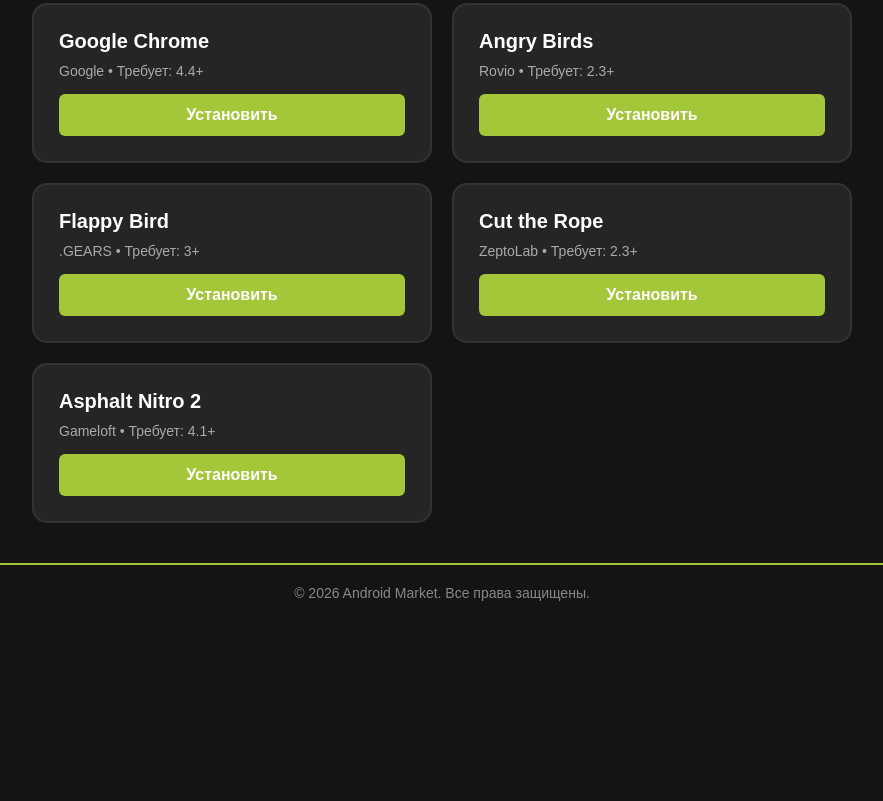
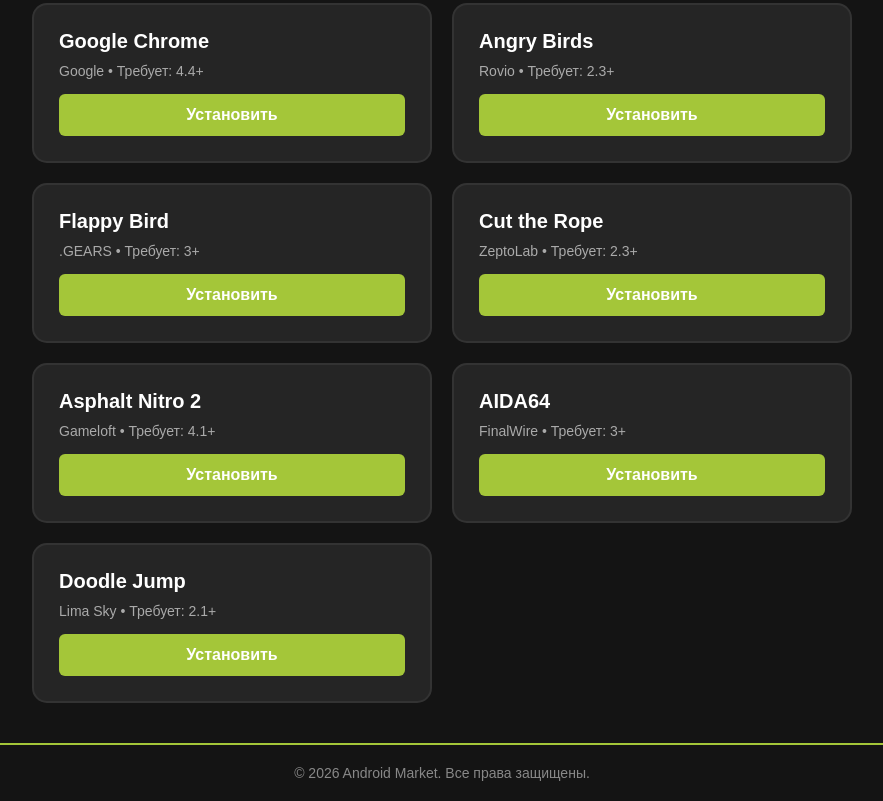
Before and after one commit to glebchiktech/Droidmarket, a plain HTML site: page index.html in a window 1280 px wide. Shown: the part 503-1304 px from the top of the page, without its empty margins (198-1081 px from the left). Before the commit the page ends 1124 px from the top, so only its background shows below. Drawn offline with Linux system fonts and the light colour scheme.

Commit message:
Update index.html

```diff
--- a/index.html
+++ b/index.html
@@ -85,7 +85,9 @@
         { title: "Angry Birds", dev: "Rovio", cat: "Игры", req: 2.3, url: "https://drive.google.com/file/d/1WcSLLHGT5cs_0bp_jihQV1ZCNUyE-bUH/view?usp=drive_link" },
         { title: "Flappy Bird", dev: ".GEARS", cat: "Игры", req: 3.0, url: "https://drive.google.com/file/d/1cBtzO4ftRV_rIClrcigeymCYdexTN-YE/view?usp=sharing" },
         { title: "Cut the Rope", dev: "ZeptoLab", cat: "Игры", req: 2.3, url: "https://drive.google.com/file/d/1gtLPyqrvUyQiCI5StPWb2UlB29ZP71Kw/view?usp=sharing" },
-        { title: "Asphalt Nitro 2", dev: "Gameloft", cat: "Симуляторы", req: 4.1, url: "https://drive.google.com/file/d/1v0W2XWGqTt-LNDZfe7YuTGUQ8dhPjtDZ/view?usp=sharing" }
+        { title: "Asphalt Nitro 2", dev: "Gameloft", cat: "Симуляторы", req: 4.1, url: "https://drive.google.com/file/d/1v0W2XWGqTt-LNDZfe7YuTGUQ8dhPjtDZ/view?usp=sharing" },
+        { title: "AIDA64", dev: "FinalWire", cat: "Приложения", req: 3.0, url: "https://drive.google.com/file/d/1WACAdj1YxH0rxGQrMyZ9jn6aWBgGQFhc/view?usp=sharing" },
+        { title: "Doodle Jump", dev: "Lima Sky", cat: "Игры", req: 2.1, url: "ВСТАВЬ_ССЫЛКУ_НА_DOODLE_JUMP" }
     ];
 
     let currentCat = 'Все';
```
